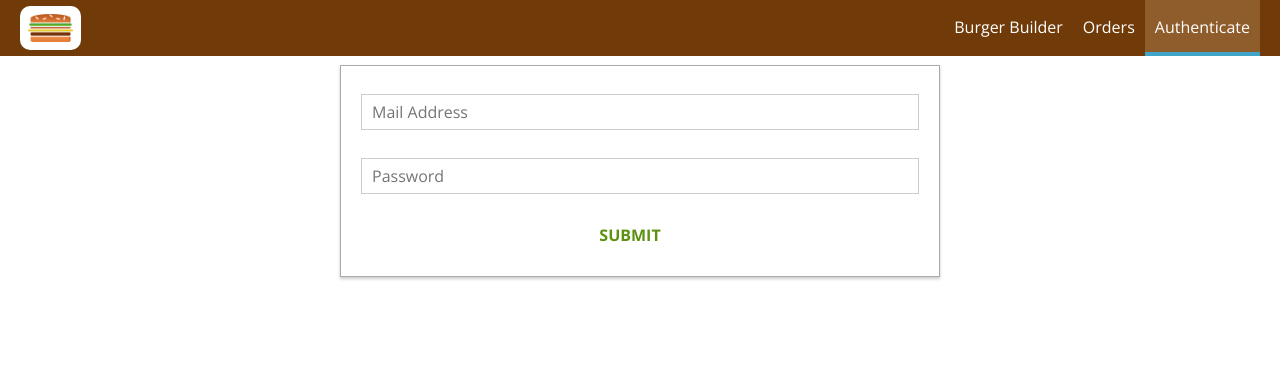
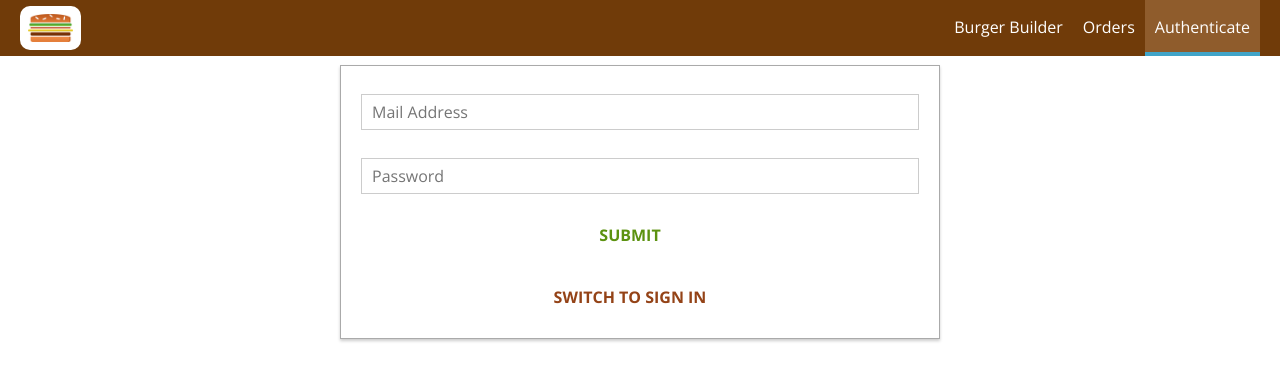
Before and after one commit to iamshubham16/burger-builder, a React (Create React App) app: page /auth in a window 1280 px wide. Shown: the top 380 px of the page. Built offline with nearby package versions, Linux system fonts and the light colour scheme.

Commit message:
Adding Sign in

```diff
--- a/src/containers/Auth/Auth.js
+++ b/src/containers/Auth/Auth.js
@@ -38,7 +38,8 @@
                 valid: false,
                 touched: false
             }
-        }
+        },
+        isSignUp: true
     }
 
     checkValidity(value, rules) {
@@ -87,8 +88,15 @@
 
     submitHandler = (event) => {
         event.preventDefault();
-        this.props.onAuth(this.state.controls.email.value, this.state.controls.password.value);
+        this.props.onAuth(this.state.controls.email.value, this.state.controls.password.value, this.state.isSignUp);
     }
+
+    switchAuthModeHandler = () => {
+        this.setState(prevState => {
+            return {isSignUp: !prevState.isSignUp};
+        })
+    }
+
     render () {
         const formElementsArray = [];
         for ( let key in this.state.controls ) {
@@ -116,6 +124,9 @@
                     {form}
                     <Button btnType="Success">SUBMIT</Button>
                 </form>
+                <Button
+                    clicked = {this.switchAuthModeHandler}
+                    btnType="Danger">SWITCH TO {this.state.isSignUp ? 'SIGN IN': 'SIGN UP'}</Button>
             </div>
         );
     }
@@ -123,7 +134,7 @@
 
 const mapDispatchToProps = dispatch => {
     return {
-        onAuth: (email, password) => dispatch(actions.auth(email, password))
+        onAuth: (email, password, isSignUp) => dispatch(actions.auth(email, password, isSignUp))
     }
 }
 
--- a/src/store/actions/auth.js
+++ b/src/store/actions/auth.js
@@ -22,7 +22,7 @@
     }
 }
 
-export const auth = (email, password) => {
+export const auth = (email, password, isSignup) => {
     return dispatch => {
         dispatch(authStart());
         const authData = {
@@ -30,7 +30,11 @@
             password: password,
             returnSecureToken: true
         }
-        axios.post('https://identitytoolkit.googleapis.com/v1/accounts:signUp?key=AIzaSyCPLP0GMCuDVPlTHpJmYIe1fc5uEuBJWLM', authData)
+        let url = 'https://identitytoolkit.googleapis.com/v1/accounts:signUp?key=AIzaSyCPLP0GMCuDVPlTHpJmYIe1fc5uEuBJWLM';
+        if(!isSignup) {
+            url = 'https://identitytoolkit.googleapis.com/v1/accounts:signInWithPassword?key=AIzaSyCPLP0GMCuDVPlTHpJmYIe1fc5uEuBJWLM';
+        }
+        axios.post(url, authData)
             .then( response => {
                 console.log(response);
                 dispatch(authSuccess(response.data))
```
